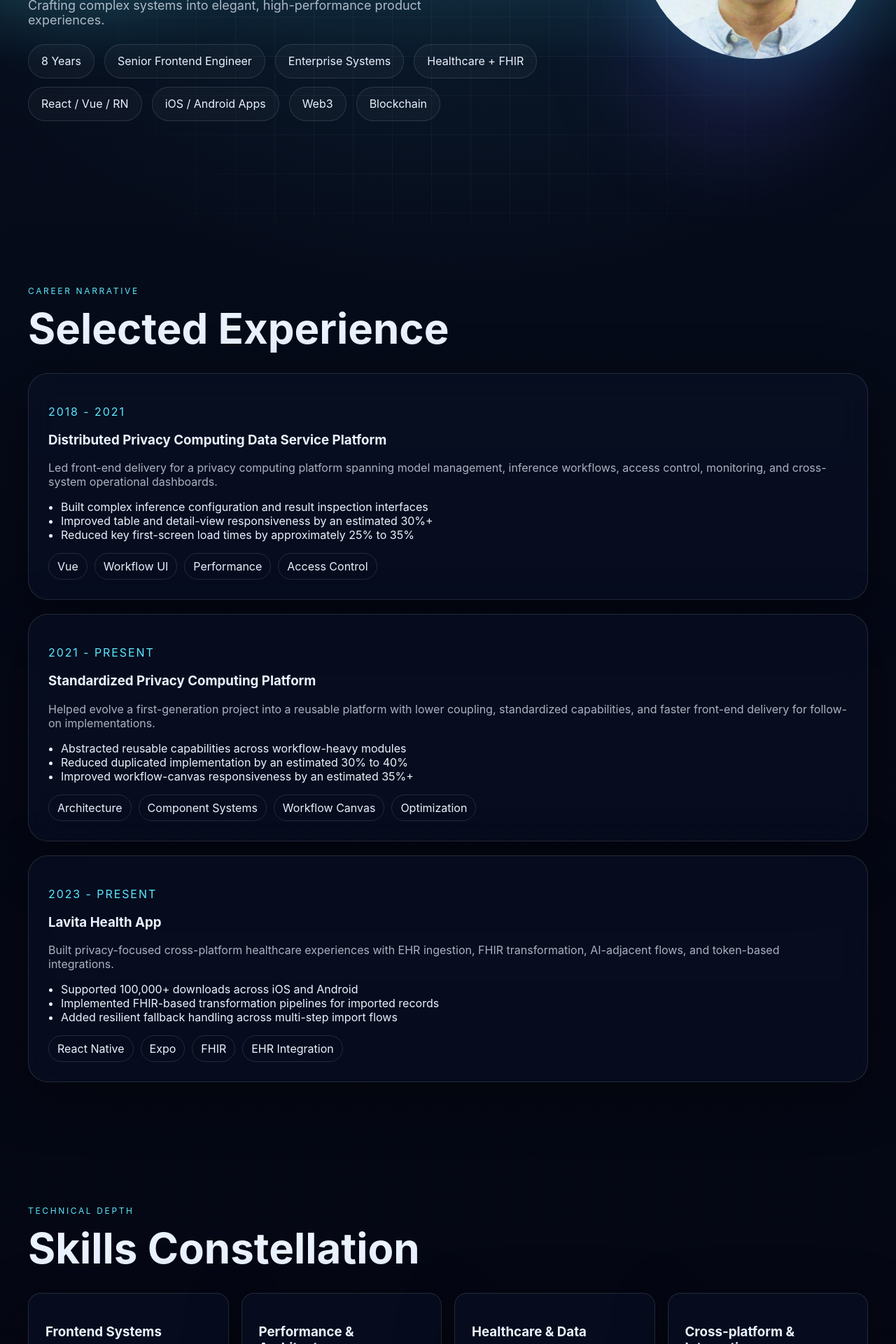
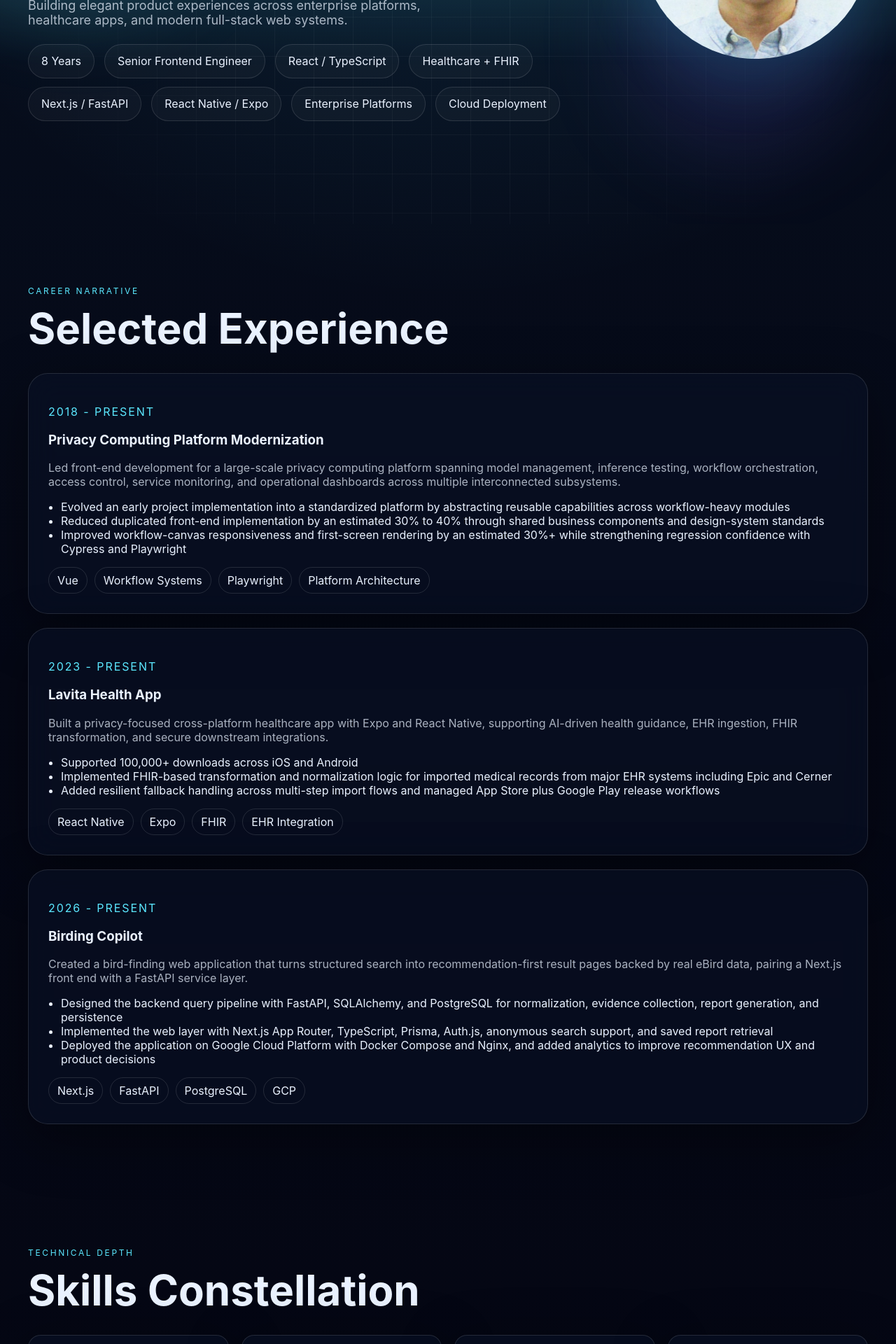
Before and after one commit to HaiyangZhang-1994/HaiyangZhang-1994.github.io, a React (Vite) app: page / in a window 1280 px wide. Shown: the part 480-2400 px from the top of the page at 70% size. Built offline with nearby package versions, Linux system fonts and the light colour scheme.

Commit message:
content: refresh site from latest resume

```diff
--- a/src/data/siteContent.js
+++ b/src/data/siteContent.js
@@ -4,9 +4,9 @@ export const siteContent = {
   hero: {
     name: 'Haiyang Zhang',
     role: 'Senior Frontend Engineer',
-    tagline: 'Crafting complex systems into elegant, high-performance product experiences.',
+    tagline: 'Building elegant product experiences across enterprise platforms, healthcare apps, and modern full-stack web systems.',
     blurb:
-      'Frontend engineer with 8 years of experience across enterprise workflow platforms, healthcare apps, and performance-driven product systems.',
+      'Senior frontend engineer with 8 years of experience shipping React, TypeScript, React Native, and cloud-deployed applications with strong depth in front-end architecture, API integration, performance optimization, and product-minded execution.',
     avatar: { src: publicAsset('avatar.jpg'), alt: 'Haiyang Zhang portrait' },
     primaryCta: { label: 'Download Resume', href: publicAsset('resume.pdf') },
     secondaryCta: {
@@ -17,67 +17,67 @@ export const siteContent = {
   identitySignals: [
     '8 Years',
     'Senior Frontend Engineer',
-    'Enterprise Systems',
+    'React / TypeScript',
     'Healthcare + FHIR',
-    'React / Vue / RN',
-    'iOS / Android Apps',
-    'Web3',
-    'Blockchain',
+    'Next.js / FastAPI',
+    'React Native / Expo',
+    'Enterprise Platforms',
+    'Cloud Deployment',
   ],
   experienceChapters: [
     {
-      title: 'Distributed Privacy Computing Data Service Platform',
-      period: '2018 - 2021',
+      title: 'Privacy Computing Platform Modernization',
+      period: '2018 - Present',
       summary:
-        'Led front-end delivery for a privacy computing platform spanning model management, inference workflows, access control, monitoring, and cross-system operational dashboards.',
+        'Led front-end development for a large-scale privacy computing platform spanning model management, inference testing, workflow orchestration, access control, service monitoring, and operational dashboards across multiple interconnected subsystems.',
       highlights: [
-        'Built complex inference configuration and result inspection interfaces',
-        'Improved table and detail-view responsiveness by an estimated 30%+',
-        'Reduced key first-screen load times by approximately 25% to 35%',
+        'Evolved an early project implementation into a standardized platform by abstracting reusable capabilities across workflow-heavy modules',
+        'Reduced duplicated front-end implementation by an estimated 30% to 40% through shared business components and design-system standards',
+        'Improved workflow-canvas responsiveness and first-screen rendering by an estimated 30%+ while strengthening regression confidence with Cypress and Playwright',
       ],
-      stack: ['Vue', 'Workflow UI', 'Performance', 'Access Control'],
-    },
-    {
-      title: 'Standardized Privacy Computing Platform',
-      period: '2021 - Present',
-      summary:
-        'Helped evolve a first-generation project into a reusable platform with lower coupling, standardized capabilities, and faster front-end delivery for follow-on implementations.',
-      highlights: [
-        'Abstracted reusable capabilities across workflow-heavy modules',
-        'Reduced duplicated implementation by an estimated 30% to 40%',
-        'Improved workflow-canvas responsiveness by an estimated 35%+',
-      ],
-      stack: ['Architecture', 'Component Systems', 'Workflow Canvas', 'Optimization'],
+      stack: ['Vue', 'Workflow Systems', 'Playwright', 'Platform Architecture'],
     },
     {
       title: 'Lavita Health App',
       period: '2023 - Present',
       summary:
-        'Built privacy-focused cross-platform healthcare experiences with EHR ingestion, FHIR transformation, AI-adjacent flows, and token-based integrations.',
+        'Built a privacy-focused cross-platform healthcare app with Expo and React Native, supporting AI-driven health guidance, EHR ingestion, FHIR transformation, and secure downstream integrations.',
       highlights: [
         'Supported 100,000+ downloads across iOS and Android',
-        'Implemented FHIR-based transformation pipelines for imported records',
-        'Added resilient fallback handling across multi-step import flows',
+        'Implemented FHIR-based transformation and normalization logic for imported medical records from major EHR systems including Epic and Cerner',
+        'Added resilient fallback handling across multi-step import flows and managed App Store plus Google Play release workflows',
       ],
       stack: ['React Native', 'Expo', 'FHIR', 'EHR Integration'],
+    },
+    {
+      title: 'Birding Copilot',
+      period: '2026 - Present',
+      summary:
+        'Created a bird-finding web application that turns structured search into recommendation-first result pages backed by real eBird data, pairing a Next.js front end with a FastAPI service layer.',
+      highlights: [
+        'Designed the backend query pipeline with FastAPI, SQLAlchemy, and PostgreSQL for normalization, evidence collection, report generation, and persistence',
+        'Implemented the web layer with Next.js App Router, TypeScript, Prisma, Auth.js, anonymous search support, and saved report retrieval',
+        'Deployed the application on Google Cloud Platform with Docker Compose and Nginx, and added analytics to improve recommendation UX and product decisions',
+      ],
+      stack: ['Next.js', 'FastAPI', 'PostgreSQL', 'GCP'],
     },
   ],
   skillGroups: [
     {
       title: 'Frontend Systems',
-      items: ['React', 'Vue', 'TypeScript', 'Component Design'],
+      items: ['React', 'Next.js', 'Vue', 'TypeScript'],
     },
     {
-      title: 'Performance & Architecture',
-      items: ['Rendering Optimization', 'Workflow Systems', 'Platform Standardization'],
+      title: 'Mobile & Product Delivery',
+      items: ['React Native', 'Expo', 'App Store', 'Google Play'],
     },
     {
-      title: 'Healthcare & Data',
-      items: ['FHIR', 'EHR Integration', 'Healthcare Data Processing'],
+      title: 'Architecture & Quality',
+      items: ['Design Systems', 'Workflow Systems', 'Playwright', 'Cypress'],
     },
     {
-      title: 'Cross-platform & Integration',
-      items: ['React Native', 'Expo', 'Node.js', 'Express.js'],
+      title: 'Backend, Cloud & Data',
+      items: ['Python', 'FastAPI', 'PostgreSQL', 'FHIR / EHR Integration'],
     },
   ],
   contact: {
--- a/src/sections/ContactSection.jsx
+++ b/src/sections/ContactSection.jsx
@@ -9,8 +9,8 @@ export function ContactSection() {
     <SectionFrame eyebrow="Connection" title="Get in Touch" id="contact">
       <Reveal className={`${styles.panel} glass-surface`} direction="none">
         <p className={styles.copy}>
-          Building product experiences across enterprise systems, healthcare workflows, and high-complexity front-end
-          platforms.
+          Building product experiences across enterprise systems, healthcare workflows, and modern full-stack web
+          products.
         </p>
         <div className={styles.actions}>
           <Reveal direction="up" delay={0.08}>
```
Also changed, not shown: 2 other files (tests, documents, lock files or other folders).
